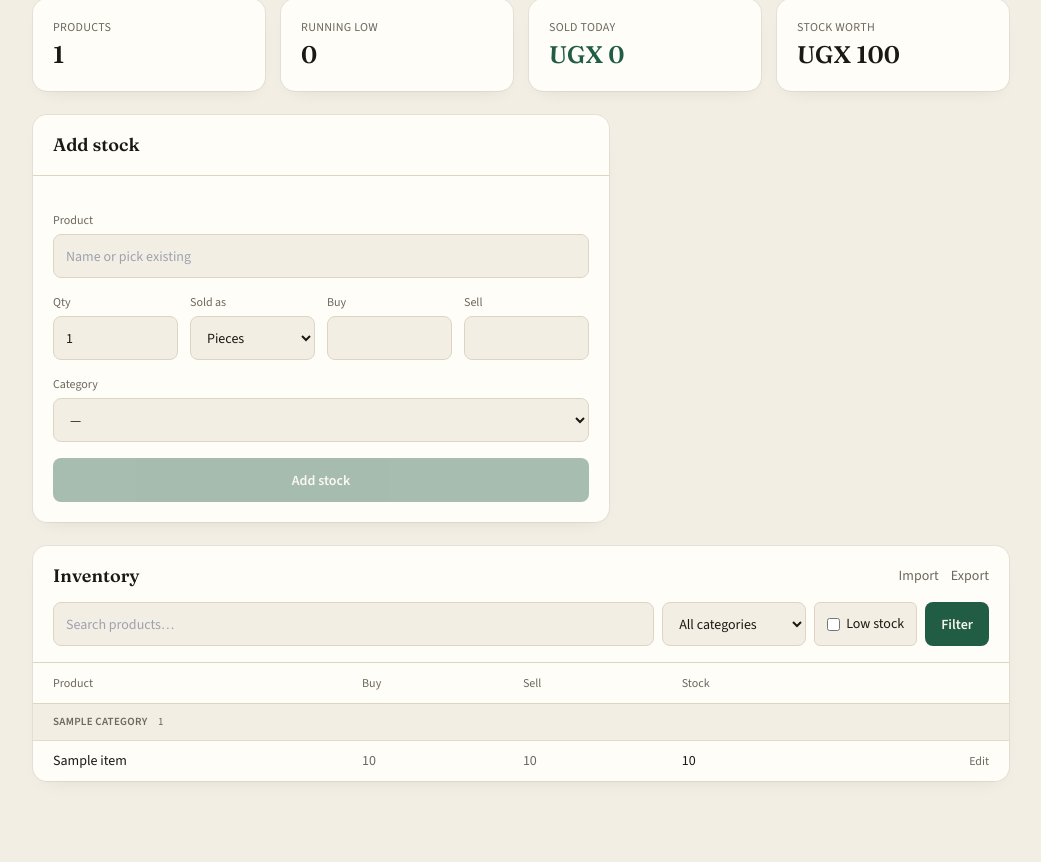
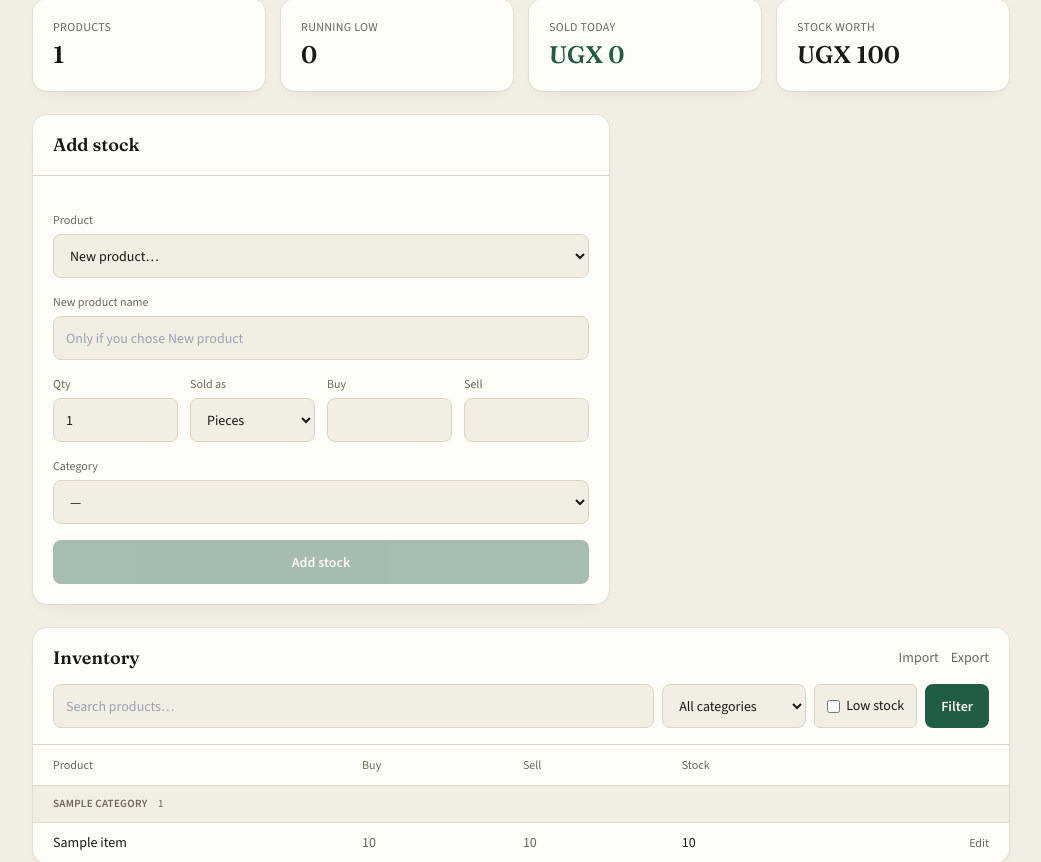
Before and after one commit to lumalabriandouglas-design/cloud_stock_manager, a Django app: page / in a window 1280 px wide. Shown: the part 166-1028 px from the top of the page, without its empty margins (119-1160 px from the left). Before the commit the page ends 948 px from the top, so only its background shows below. Run offline with Django 5.2, Linux system fonts and the light colour scheme; a user stored in the database is signed in; tables that the repository leaves empty hold one stand-in row (values such as "Sample post"); some libraries are stand-ins or nearby versions.

Commit message:
Let Add stock pick any product, including zero stock
The picker listed only the filtered table rows. It now lists
every product in the shop.

```diff
--- a/legacy/inventory/templates/inventory/dashboard.html
+++ b/legacy/inventory/templates/inventory/dashboard.html
@@ -58,8 +58,15 @@
             <form action="{% url 'record_stock_in' %}" method="post" class="space-y-4 p-5">
                 {% csrf_token %}
                 <label class="block"><span class="mb-1.5 block text-xs font-medium text-muted">Product</span>
-                    <input list="items_list" name="item_name" required placeholder="Name or pick existing" class="field">
-                    <datalist id="items_list">{% for item in items %}<option value="{{ item.name }}">{% endfor %}</datalist>
+                    <select name="item_id" class="field">
+                        <option value="">New product…</option>
+                        {% for item in all_products %}
+                        <option value="{{ item.id }}">{{ item.name }} ({{ item.stock_label }})</option>
+                        {% endfor %}
+                    </select>
+                </label>
+                <label class="block"><span class="mb-1.5 block text-xs font-medium text-muted">New product name</span>
+                    <input name="item_name" placeholder="Only if you chose New product" class="field">
                 </label>
                 <div class="grid grid-cols-2 gap-3 sm:grid-cols-4">
                     <label class="block"><span class="mb-1.5 block text-xs font-medium text-muted">Qty</span><input type="number" name="quantity" min="0.001" step="0.001" value="1" required class="field"></label>
--- a/legacy/inventory/views.py
+++ b/legacy/inventory/views.py
@@ -229,6 +229,7 @@ def dashboard(request):
     sub_active = company.is_subscription_active()
     return render(request, "inventory/dashboard.html", {
         "company": company, "items": items, "categories": categories,
+        "all_products": all_items.order_by("name"),
         "recent_activity": recent_activity, "low_stock_items": low_stock_items,
         "low_stock_count": low_stock_count, "total_inventory_val": total_inventory_val,
         "today_sales_total": today_sales_total, "profile": profile,
@@ -667,6 +668,7 @@ def record_sale(request):
 def record_stock_in(request):
     if request.method == "POST":
         company = get_user_company(request)
+        item_id = request.POST.get("item_id")
         item_name = request.POST.get("item_name", "").strip()
         category_id = request.POST.get("category_id")
         unit = request.POST.get("unit", Item.UNIT_PCS)
@@ -674,15 +676,19 @@ def record_stock_in(request):
             unit = Item.UNIT_PCS
         buy_price = request.POST.get("buy_price") or 0
         sell_price = request.POST.get("sell_price") or 0
-        if not item_name:
-            messages.error(request, "Name and positive quantity required.")
-            return redirect("dashboard")
-        normalized = " ".join(item_name.split()).title()
-        category = Category.objects.filter(id=category_id, company=company).first() if category_id else None
-        item, created = Item.objects.get_or_create(
-            company=company, name=normalized,
-            defaults={"category": category, "buy_price": buy_price, "sell_price": sell_price, "quantity_in_stock": 0, "unit": unit},
-        )
+        existing = Item.objects.filter(id=item_id, company=company).first() if item_id else None
+        if existing:
+            item, created = existing, False
+        else:
+            if not item_name:
+                messages.error(request, "Pick a product or type a new name.")
+                return redirect("dashboard")
+            normalized = " ".join(item_name.split()).title()
+            category = Category.objects.filter(id=category_id, company=company).first() if category_id else None
+            item, created = Item.objects.get_or_create(
+                company=company, name=normalized,
+                defaults={"category": category, "buy_price": buy_price, "sell_price": sell_price, "quantity_in_stock": 0, "unit": unit},
+            )
         quantity = parse_qty(request.POST.get("quantity", "0"), item.unit)
         if not quantity:
             messages.error(request, "Enter a valid quantity. Use whole numbers for pieces, or kg like 0.5.")
```
